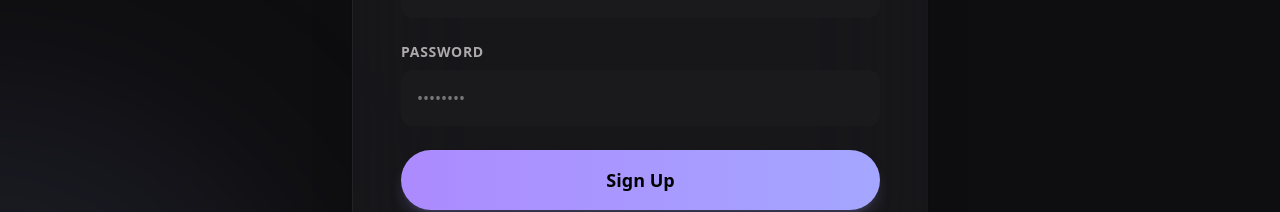
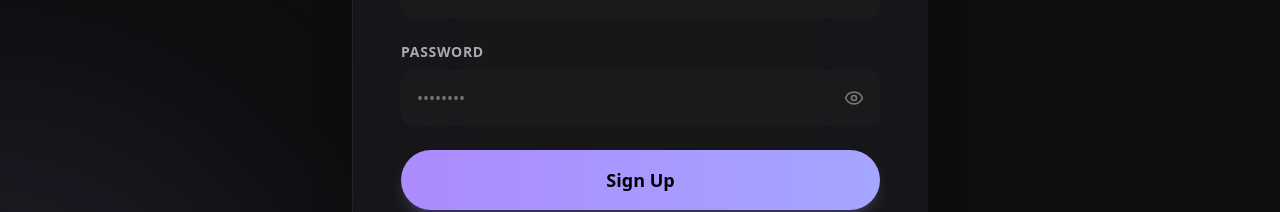
Before and after one commit to parv43/skillyugweb, a Next.js app: page /signup in a window 1280 px wide. Shown: the part 606-818 px from the top of the page. Built offline with nearby package versions, Linux system fonts and the light colour scheme; no server answers.

Commit message:
Add password visibility toggle to signup and login pages

```diff
--- a/src/app/login/page.tsx
+++ b/src/app/login/page.tsx
@@ -2,6 +2,7 @@
 
 import React, { useState } from "react";
 import Link from 'next/link';
+import { Eye, EyeOff } from "lucide-react";
 import { useRouter } from 'next/navigation';
 import { supabase } from "@/lib/supabaseClient";
 
@@ -11,6 +12,7 @@ export default function LoginPage() {
   const [password, setPassword] = useState("");
   const [errorMsg, setErrorMsg] = useState("");
   const [loading, setLoading] = useState(false);
+  const [showPassword, setShowPassword] = useState(false);
 
   const handleLogin = async (e: React.FormEvent) => {
     e.preventDefault();
@@ -99,13 +101,20 @@ export default function LoginPage() {
                 </div>
                 <div className="group relative">
                   <input
-                    type="password"
-                    className="w-full bg-[#262528]/30 border-none rounded-lg py-4 px-5 text-[#f9f5f8] placeholder:text-[#adaaad]/40 focus:ring-1 focus:ring-[#a4a6ff] transition-all duration-300 outline-none"
+                    type={showPassword ? "text" : "password"}
+                    className="w-full bg-[#262528]/30 border-none rounded-lg py-4 px-5 pr-12 text-[#f9f5f8] placeholder:text-[#adaaad]/40 focus:ring-1 focus:ring-[#a4a6ff] transition-all duration-300 outline-none"
                     placeholder="••••••••"
                     value={password}
                     onChange={e => setPassword(e.target.value)}
                     required
                   />
+                  <button
+                    type="button"
+                    onClick={() => setShowPassword(!showPassword)}
+                    className="absolute right-4 top-1/2 -translate-y-1/2 text-[#adaaad]/40 hover:text-[#a4a6ff] transition-colors"
+                  >
+                    {showPassword ? <EyeOff size={20} /> : <Eye size={20} />}
+                  </button>
                 </div>
               </div>
 
--- a/src/app/signup/page.tsx
+++ b/src/app/signup/page.tsx
@@ -2,6 +2,7 @@
 
 import React, { useState } from "react";
 import Link from 'next/link';
+import { Eye, EyeOff } from "lucide-react";
 import { useRouter } from 'next/navigation';
 import { supabase } from "@/lib/supabaseClient";
 
@@ -14,6 +15,7 @@ export default function SignUpPage() {
   const [errorMsg, setErrorMsg] = useState("");
   const [loading, setLoading] = useState(false);
   const [emailSent, setEmailSent] = useState(false);
+  const [showPassword, setShowPassword] = useState(false);
 
   const handleSignUp = async (e: React.FormEvent) => {
     e.preventDefault();
@@ -166,14 +168,21 @@ export default function SignUpPage() {
                   <div className="relative group">
                     <input
                       id="password"
-                      type="password"
-                      className="w-full bg-[#262528]/30 border-none rounded-xl py-4 px-4 text-[#f9f5f8] placeholder:text-[#767577] focus:ring-2 focus:ring-[#a4a6ff] transition-all outline-none"
+                      type={showPassword ? "text" : "password"}
+                      className="w-full bg-[#262528]/30 border-none rounded-xl py-4 px-4 pr-12 text-[#f9f5f8] placeholder:text-[#767577] focus:ring-2 focus:ring-[#a4a6ff] transition-all outline-none"
                       placeholder="••••••••"
                       value={password}
                       onChange={e => setPassword(e.target.value)}
                       required
                       minLength={6}
                     />
+                    <button
+                      type="button"
+                      onClick={() => setShowPassword(!showPassword)}
+                      className="absolute right-4 top-1/2 -translate-y-1/2 text-[#767577] hover:text-[#a4a6ff] transition-colors"
+                    >
+                      {showPassword ? <EyeOff size={20} /> : <Eye size={20} />}
+                    </button>
                   </div>
                 </div>
 
```
